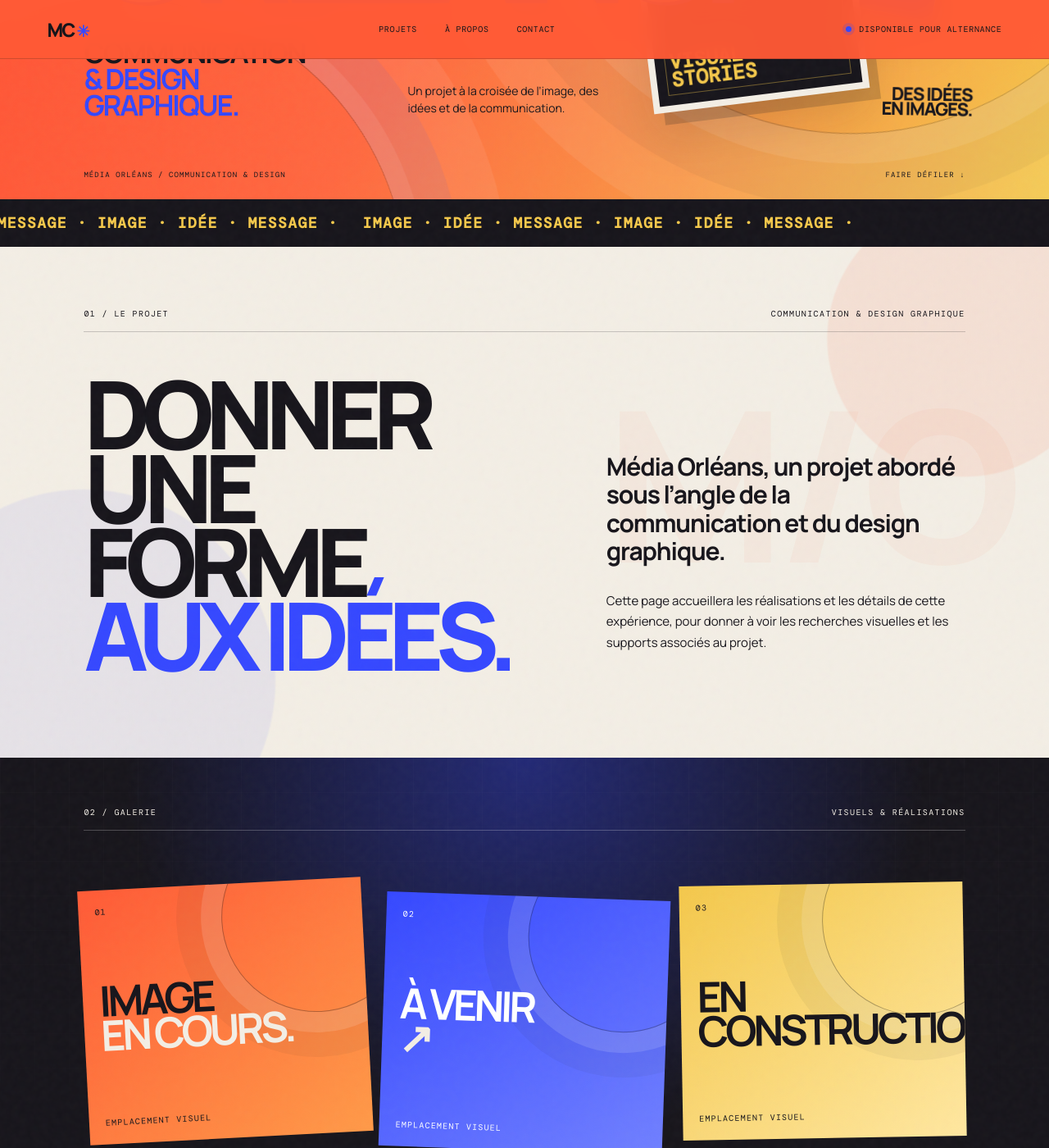
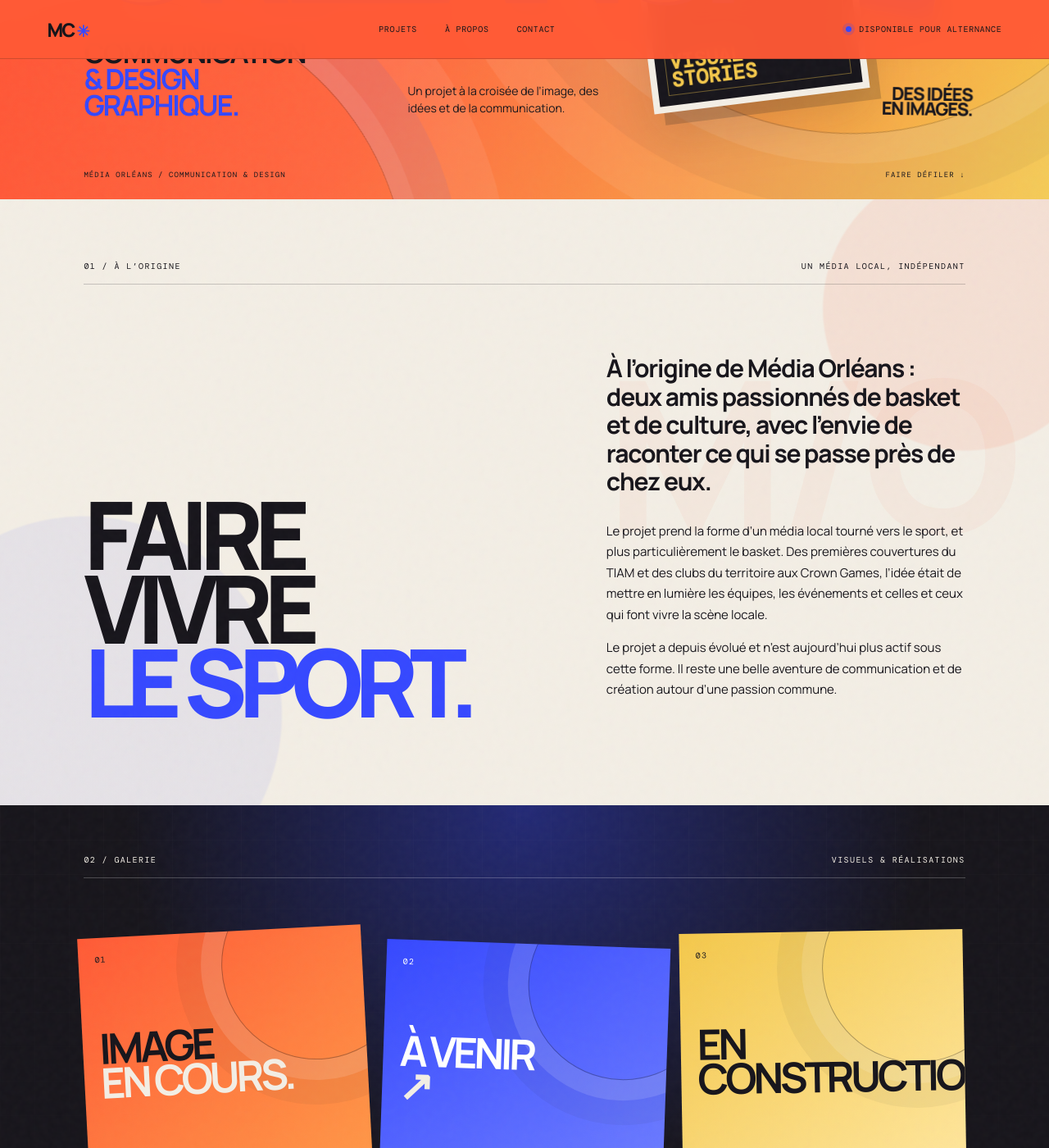
Before and after one commit to marie04caboche-source/portfolio, a Jekyll site: the page built from _projects/media-orleans.md, in a window 1280 px wide and 1400 px high, scrolled down 573 px. Shown: the whole window at 82% size. Built offline with Jekyll 4.4.1, drawn with Linux system fonts in a browser that asks for light colours.

Commit message:
Remove Media Orleans marquee and add project origin story

```diff
--- a/_layouts/project.html
+++ b/_layouts/project.html
@@ -128,9 +128,8 @@ layout: default
     <div class="media-hero-art" aria-hidden="true"><div class="media-frame media-frame-back"><span>IMAGE</span><b>01</b></div><div class="media-frame media-frame-front"><span>MO</span><b>VISUAL<br>STORIES</b></div><div class="media-flash">↗</div><div class="media-asterisk">✳</div><div class="media-art-caption">DES IDÉES<br>EN IMAGES.</div></div>
     <div class="media-hero-foot"><span>MÉDIA ORLÉANS / COMMUNICATION & DESIGN</span><span>FAIRE DÉFILER ↓</span></div>
   </section>
-  <div class="media-marquee" aria-hidden="true"><div class="media-marquee-track"><span>IMAGE · IDÉE · MESSAGE · IMAGE · IDÉE · MESSAGE ·</span><span>IMAGE · IDÉE · MESSAGE · IMAGE · IDÉE · MESSAGE ·</span></div></div>
-  <section class="media-intro"><div class="media-section-index"><span>01 / LE PROJET</span><span>COMMUNICATION & DESIGN GRAPHIQUE</span></div><div class="media-intro-grid">
-    <h2>DONNER<br>UNE FORME<br><em>AUX IDÉES.</em></h2><div class="media-intro-copy"><p class="media-intro-lead">Média Orléans, un projet abordé sous l’angle de la communication et du design graphique.</p><p>Cette page accueillera les réalisations et les détails de cette expérience, pour donner à voir les recherches visuelles et les supports associés au projet.</p></div>
+  <section class="media-intro"><div class="media-section-index"><span>01 / À L’ORIGINE</span><span>UN MÉDIA LOCAL, INDÉPENDANT</span></div><div class="media-intro-grid">
+    <h2>FAIRE<br>VIVRE<br><em>LE SPORT.</em></h2><div class="media-intro-copy"><p class="media-intro-lead">À l’origine de Média Orléans : deux amis passionnés de basket et de culture, avec l’envie de raconter ce qui se passe près de chez eux.</p><p>Le projet prend la forme d’un média local tourné vers le sport, et plus particulièrement le basket. Des premières couvertures du TIAM et des clubs du territoire aux Crown Games, l’idée était de mettre en lumière les équipes, les événements et celles et ceux qui font vivre la scène locale.</p><p>Le projet a depuis évolué et n’est aujourd’hui plus actif sous cette forme. Il reste une belle aventure de communication et de création autour d’une passion commune.</p></div>
   </div></section>
   <section class="media-gallery"><div class="media-section-index"><span>02 / GALERIE</span><span>VISUELS & RÉALISATIONS</span></div>
     <div class="media-gallery-stage"><div class="media-gallery-card media-gallery-card-one"><span>01</span><strong>IMAGE<br><em>EN COURS.</em></strong><small>EMPLACEMENT VISUEL</small></div><div class="media-gallery-card media-gallery-card-two"><span>02</span><strong>À VENIR<br><em>↗</em></strong><small>EMPLACEMENT VISUEL</small></div><div class="media-gallery-card media-gallery-card-three"><span>03</span><strong>EN<br>CONSTRUCTION.</strong><small>EMPLACEMENT VISUEL</small></div></div><p class="media-gallery-note">LES RÉALISATIONS PRENDRONT PLACE ICI.</p>
```
